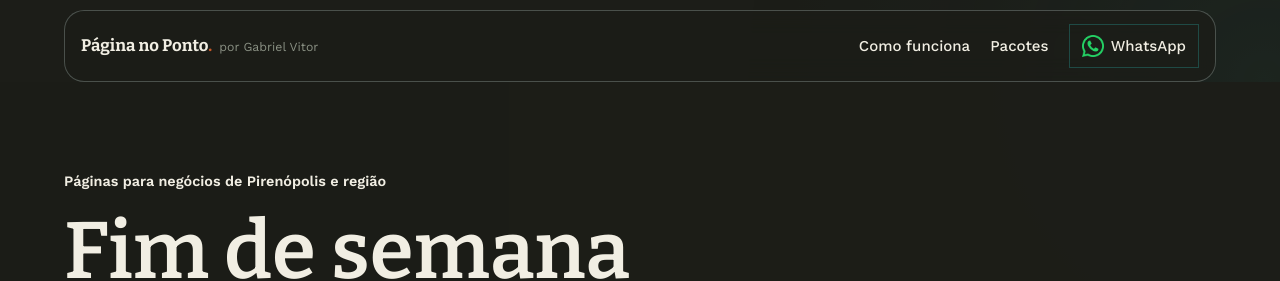
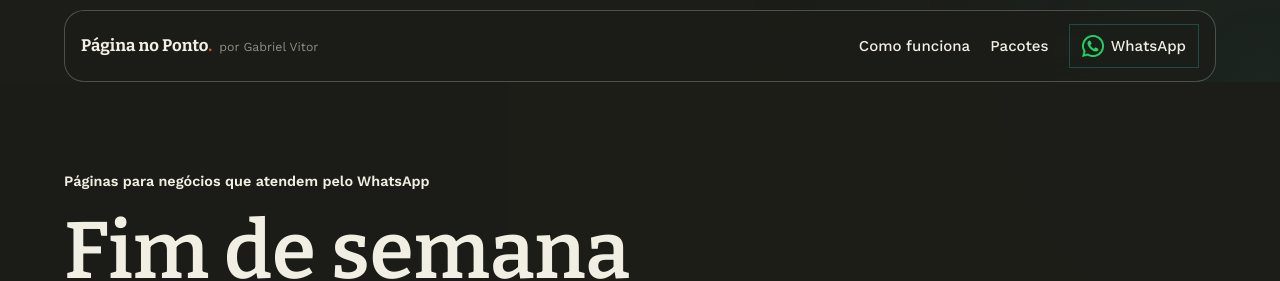
Before and after one commit to GabrielVitor-1/paginanoponto, a React (Vite) app: page / in a window 1280 px wide. Shown: the top 281 px of the page. Built offline with nearby package versions, Linux system fonts and the light colour scheme.

Commit message:
feat: retira cidade do hero e rodapé

```diff
--- a/index.html
+++ b/index.html
@@ -121,8 +121,8 @@
       <section class="hero" id="inicio" data-atmosphere="hero">
         <div class="container hero-grid">
           <div class="hero-copy">
-            <p class="eyebrow hero-enter hero-enter-1">
-              Páginas para negócios de <span data-area>Pirenópolis e região</span>
+            <p class="eyebrow hero-enter hero-enter-1" data-hero-eyebrow>
+              Páginas para negócios que atendem pelo WhatsApp
             </p>
             <h1>Fim de semana cheio. Tenha um link pronto para apresentar seu negócio.</h1>
             <p class="hero-lead hero-enter hero-enter-3">
@@ -456,10 +456,7 @@
 
     <footer>
       <div class="container footer-inner">
-        <p>
-          <strong data-brand-name>Página no Ponto</strong> ·
-          <span data-owner-name>Gabriel Vitor</span> · Pirenópolis, Goiás
-        </p>
+        <p><strong data-brand-name>Página no Ponto</strong> · <span data-owner-name>Gabriel Vitor</span></p>
         <p>© <span data-current-year>2026</span></p>
       </div>
     </footer>
--- a/src/content.ts
+++ b/src/content.ts
@@ -1,5 +1,6 @@
 export const BRAND_NAME = "Página no Ponto";
 export const OWNER_NAME = "Gabriel Vitor";
 export const AREA = "Pirenópolis e região";
+export const HERO_EYEBROW = "Páginas para negócios que atendem pelo WhatsApp";
 
 export const portfolioProofHeading = "Outras páginas estão sendo finalizadas.";
--- a/src/main.tsx
+++ b/src/main.tsx
@@ -5,7 +5,7 @@ import { gsap } from "gsap";
 import { ScrollTrigger } from "gsap/ScrollTrigger";
 import Portfolio from "./Portfolio";
 import Packages from "./Packages";
-import { AREA, BRAND_NAME, OWNER_NAME } from "./content";
+import { AREA, BRAND_NAME, HERO_EYEBROW, OWNER_NAME } from "./content";
 import { linkWhats, whatsappMessages, type WhatsAppMessage } from "./whatsapp";
 import "./styles.css";
 
@@ -218,5 +218,8 @@ document.querySelectorAll<HTMLElement>("[data-owner-name]").forEach((element) =>
 document.querySelectorAll<HTMLElement>("[data-area]").forEach((element) => {
   element.textContent = AREA;
 });
+document.querySelectorAll<HTMLElement>("[data-hero-eyebrow]").forEach((element) => {
+  element.textContent = HERO_EYEBROW;
+});
 
 createRoot(document.getElementById("react-effects-root")!).render(<App />);
```
